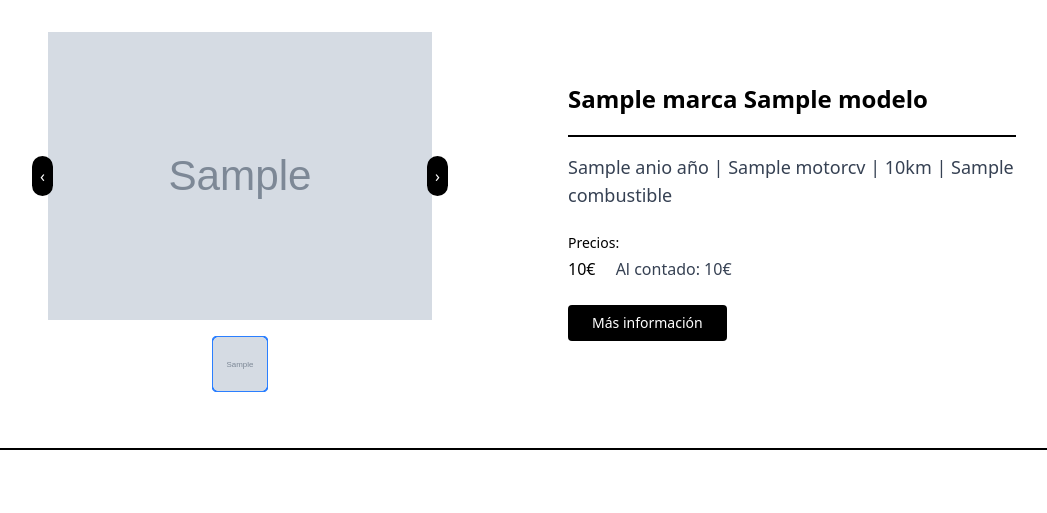
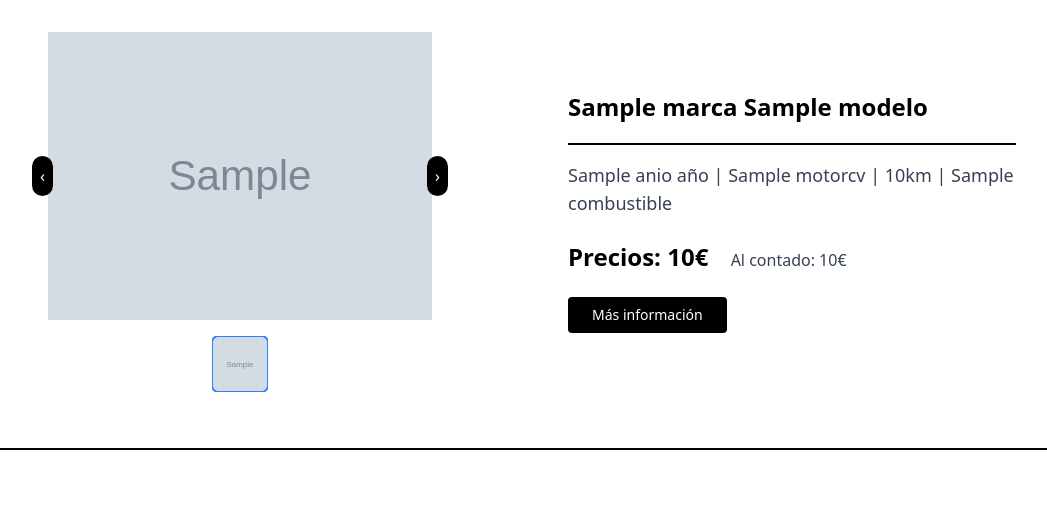
Before and after one commit to valencars/VALENCARS-WEB, a Flask app: template src/templates/coche.html in a window 1280 px wide. Shown: the part 86-599 px from the top of the page, without its empty margins (88-1135 px from the left). Run offline with Flask 3, Linux system fonts and the light colour scheme; the template is opened without the code that fills it: most values are stand-ins (such as "Sample title", 1, 10 or a date in 2020); grey boxes marked "Sample" are stand-in pictures; some libraries are stand-ins or nearby versions.

Commit message:
Update coche.html

```diff
--- a/src/templates/coche.html
+++ b/src/templates/coche.html
@@ -58,8 +58,7 @@
 
     <div class="mb-6">
       <p class="text-2xl font-bold text-black">
-      <p class="text-sm mb-1">Precios:</p>
-        {{ "{:,.0f}".format(datos['precio_financiado']).replace(",", ".") }}€
+        Precios: {{ "{:,.0f}".format(datos['precio_financiado']).replace(",", ".") }}€
         <span class="text-base font-normal text-gray-700 ml-4">
           Al contado: {{ "{:,.0f}".format(datos['precio_contado']).replace(",", ".") }}€
         </span>
```
